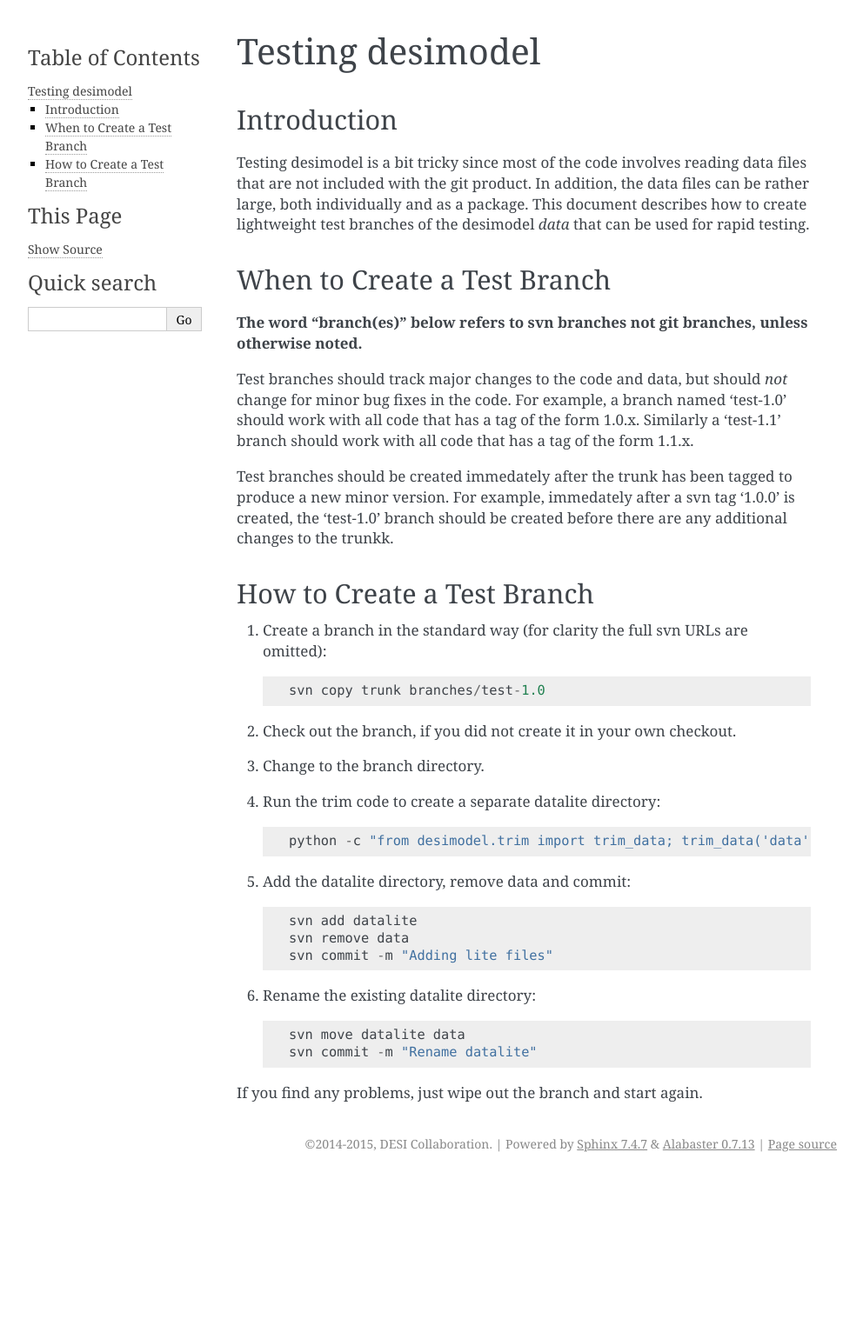
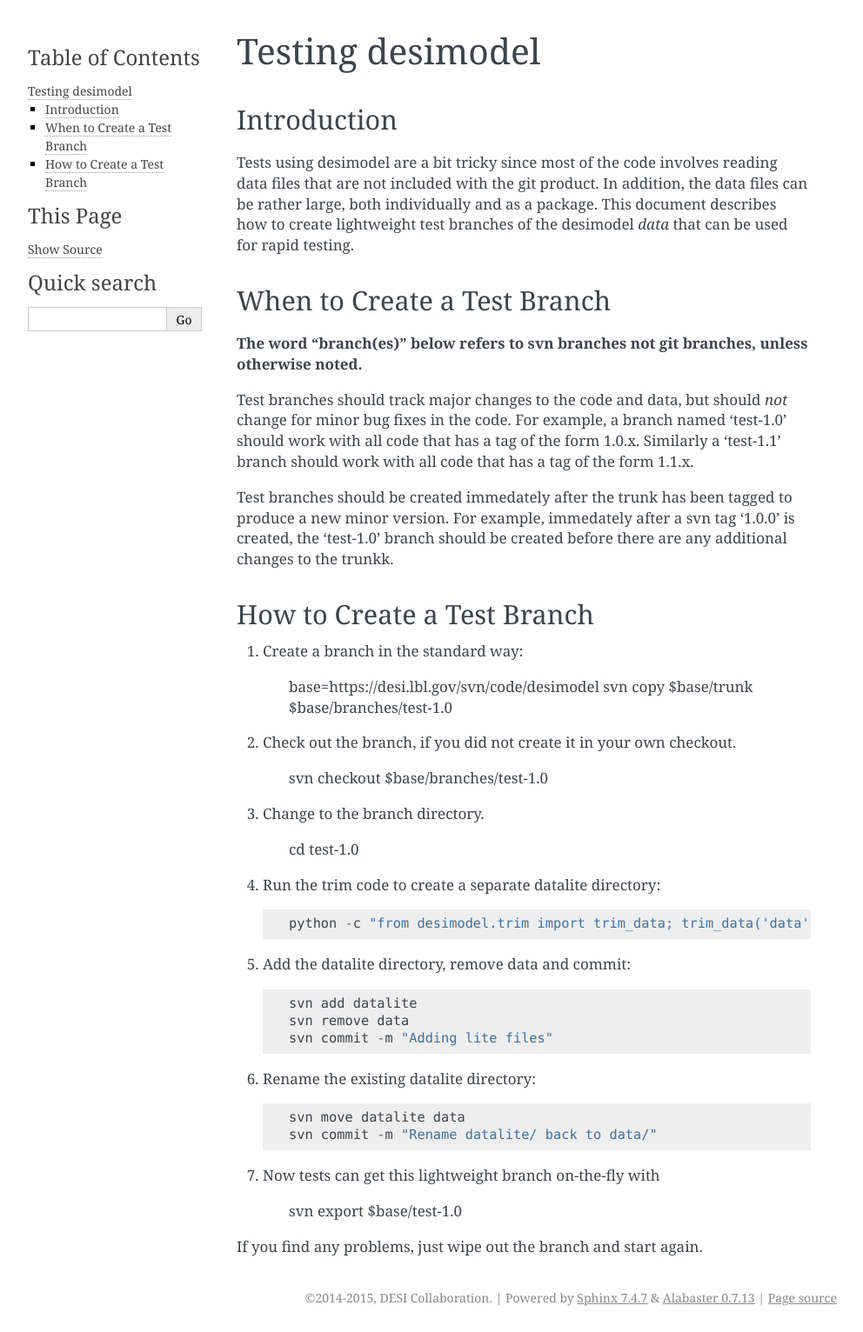
Before and after one commit to desihub/desimodel, a Sphinx documentation site: the page built from doc/testing.rst, in a window 1280 px wide. Shown: the whole page at 87% size, without its empty margins (148-1140 px from the left). Built offline with Sphinx 7.4.7, drawn with Linux system fonts in a browser that asks for light colours; before the commit the page ends 1355 px from its top, so only the background shows below that.

```diff
--- a/doc/testing.rst
+++ b/doc/testing.rst
@@ -5,7 +5,7 @@ Testing desimodel
 Introduction
 ------------
 
-Testing desimodel is a bit tricky since most of the code involves reading
+Tests using desimodel are a bit tricky since most of the code involves reading
 data files that are not included with the git product.  In addition, the data
 files can be rather large, both individually and as a package. This document
 describes how to create lightweight test branches of the desimodel *data*
@@ -31,12 +31,19 @@ are any additional changes to the trunkk.
 How to Create a Test Branch
 ---------------------------
 
-1. Create a branch in the standard way (for clarity the full svn URLs are omitted)::
+1. Create a branch in the standard way:
 
-    svn copy trunk branches/test-1.0
+    base=https://desi.lbl.gov/svn/code/desimodel
+    svn copy $base/trunk $base/branches/test-1.0
 
 2. Check out the branch, if you did not create it in your own checkout.
+
+    svn checkout $base/branches/test-1.0
+
 3. Change to the branch directory.
+
+    cd test-1.0
+
 4. Run the trim code to create a separate datalite directory::
 
     python -c "from desimodel.trim import trim_data; trim_data('data', 'datalite')"
@@ -50,6 +57,10 @@ How to Create a Test Branch
 6. Rename the existing datalite directory::
 
     svn move datalite data
-    svn commit -m "Rename datalite"
+    svn commit -m "Rename datalite/ back to data/"
+
+7. Now tests can get this lightweight branch on-the-fly with
+
+    svn export $base/test-1.0
 
 If you find any problems, just wipe out the branch and start again.
```
